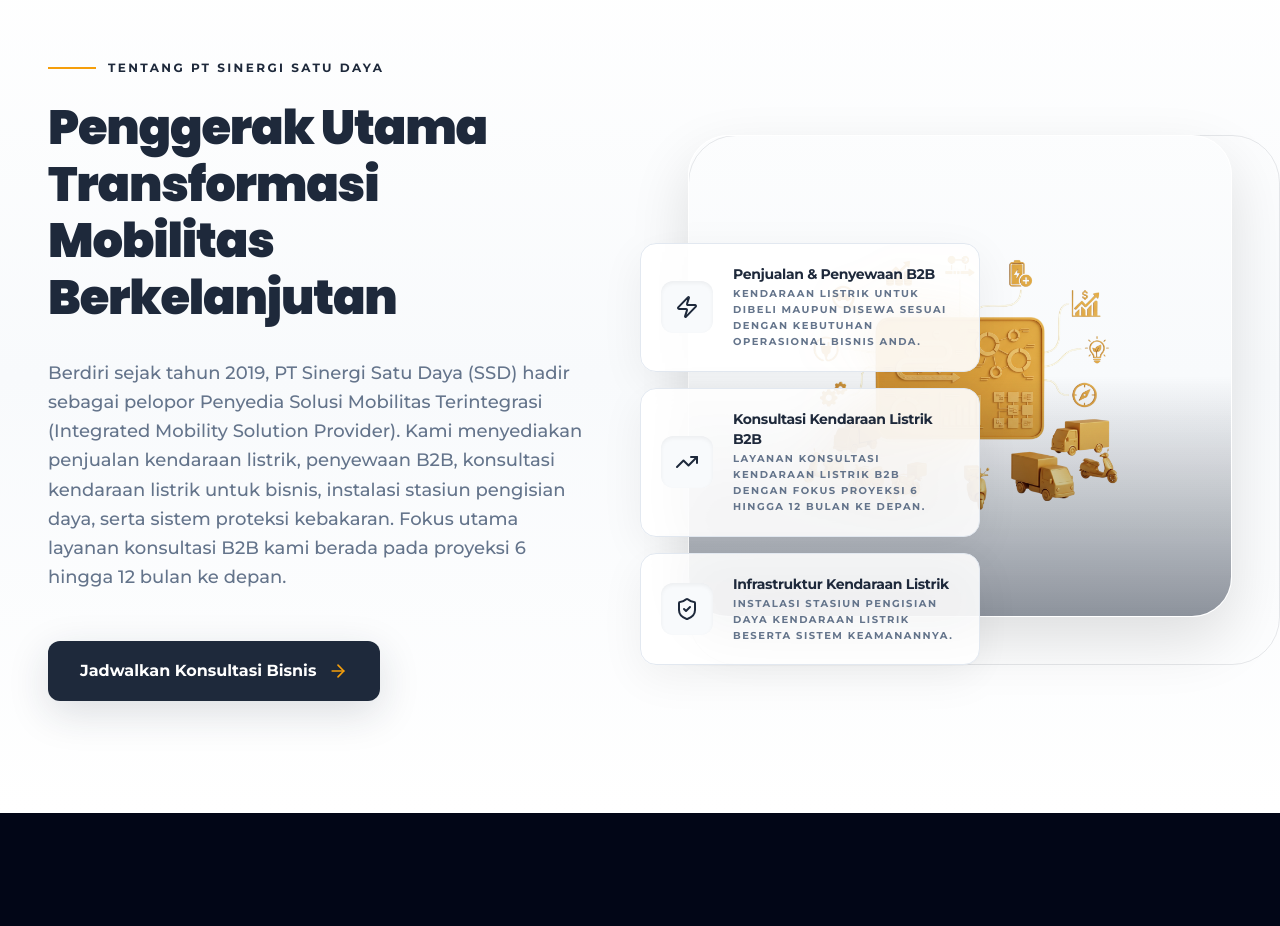
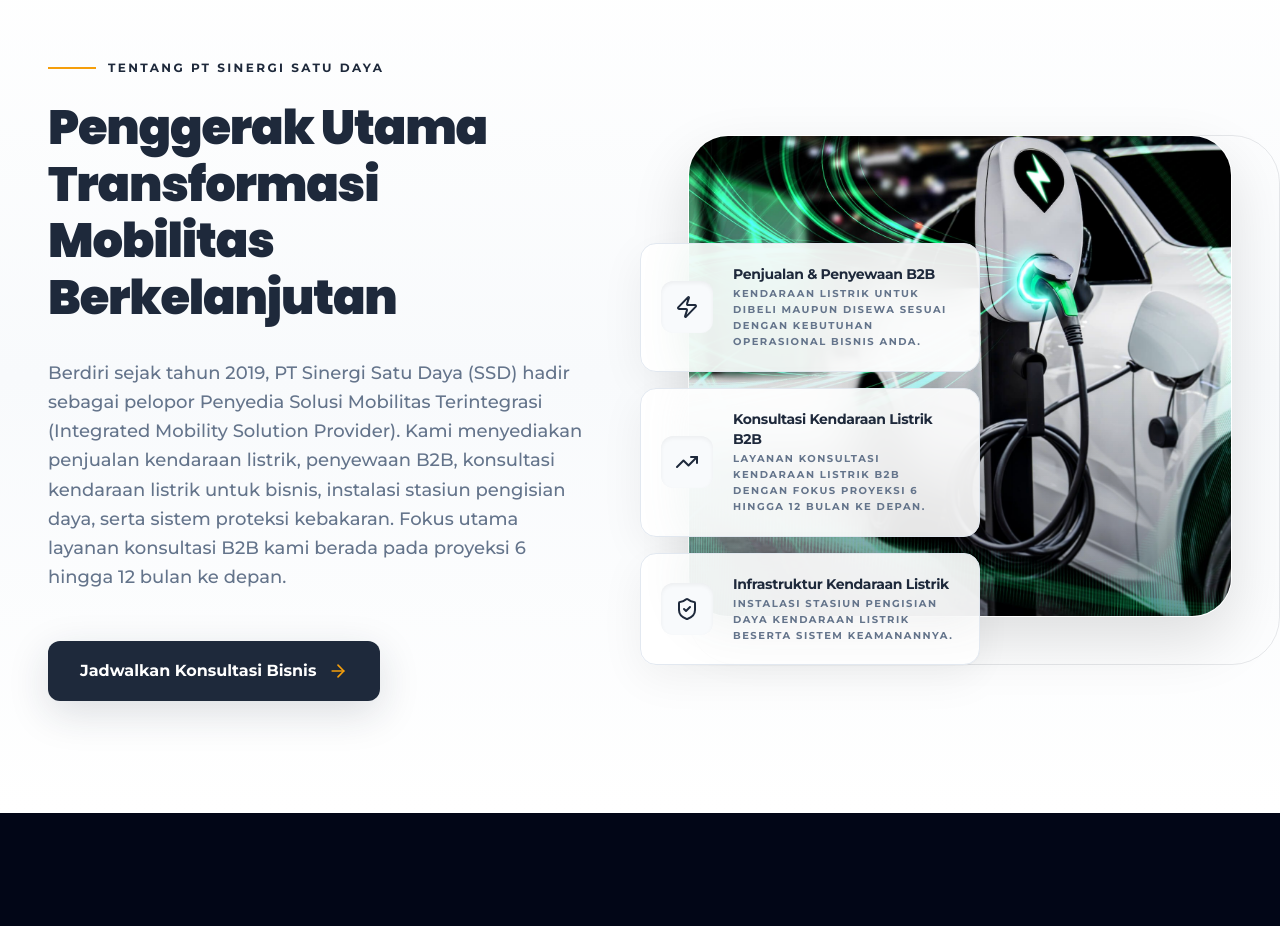
Before and after one commit to edo6661/Sinergi-Satu-Daya, a React (Vite) app: page / in a window 1280 px wide. Shown: the part 860-1786 px from the top of the page. Built offline with nearby package versions, Linux system fonts and the light colour scheme.

Commit message:
chore: ev ecosystem

```diff
--- a/src/components/layout/SiteHeader.tsx
+++ b/src/components/layout/SiteHeader.tsx
@@ -2,7 +2,7 @@
 import { useLocation, useNavigate } from 'react-router-dom';
 import { Menu, X } from 'lucide-react';
 import { useAppLanguage } from '../../hooks/useAppLanguage';
-import { HOME_SECTIONS, scrollToSectionId } from '../../utils/scrollToSection';
+import { HOME_SECTIONS, type HomeSectionId, scrollToSectionId } from '../../utils/scrollToSection';
 
 const navLinks = [
   { type: 'section' as const, id: HOME_SECTIONS.home, labelId: 'Beranda', labelEn: 'Home' },
@@ -47,7 +47,7 @@
 
   const [isScrolled, setIsScrolled] = useState(false);
   const [isMobileMenuOpen, setIsMobileMenuOpen] = useState(false);
-  const [landingActiveSection, setLandingActiveSection] = useState(HOME_SECTIONS.home);
+  const [landingActiveSection, setLandingActiveSection] = useState<HomeSectionId>(HOME_SECTIONS.home);
 
   useEffect(() => {
     const handleScroll = () => {
--- a/src/components/sections/CompanyProfileSection.tsx
+++ b/src/components/sections/CompanyProfileSection.tsx
@@ -67,7 +67,7 @@
             {/* Main Focal Image */}
             <div className="rounded-[2.5rem] overflow-hidden shadow-[0_25px_60px_rgba(0,0,0,0.12)] relative group border border-white">
               <img
-                src="/category/konsultasi_b2b.png"
+                src="/company-profile/ev-ecosystem.jpg"
                 alt="Fasilitas pool kendaraan listrik Sinergi Satu Daya"
                 className="w-full h-[480px] object-cover transition-transform duration-[1500ms] ease-out group-hover:scale-105"
                 loading="lazy"
```
